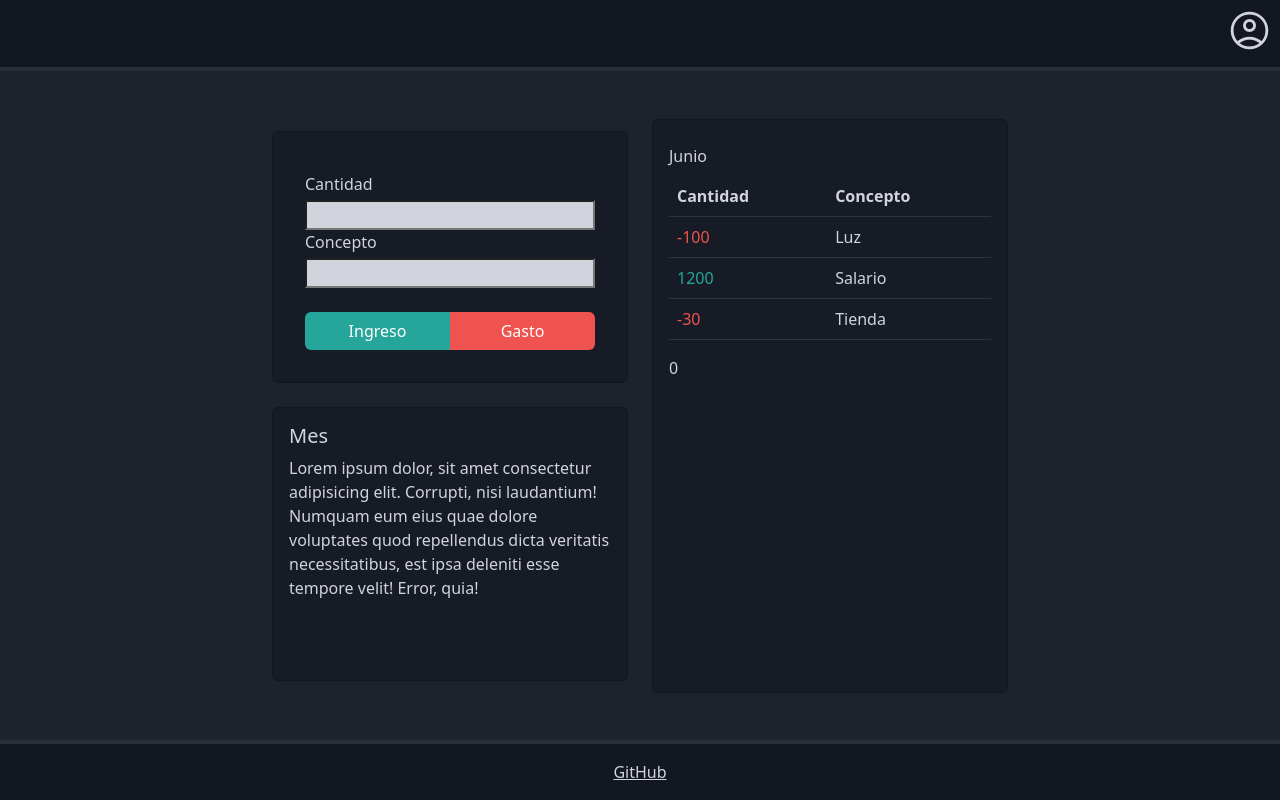
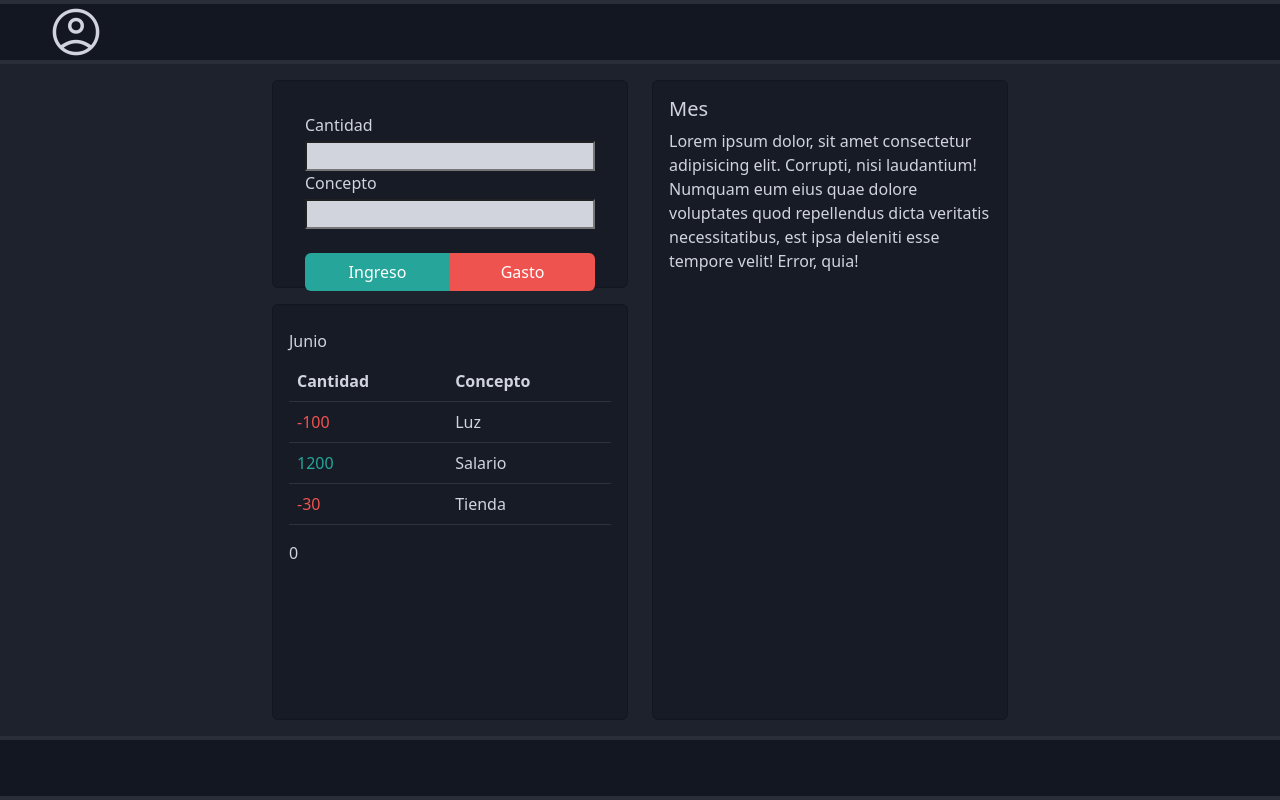
Before and after one commit to animaultrix/AngularFront, an Angular app: page / in a window 1280 px wide. Built offline with nearby package versions, Linux system fonts and the light colour scheme; no server answers.

Commit message:
retoques css

```diff
--- a/src/app/app.component.html
+++ b/src/app/app.component.html
@@ -1,7 +1,7 @@
 <head>
     <link rel="stylesheet" href="https://fonts.googleapis.com/css2?family=Material+Symbols+Outlined:opsz,wght,FILL,GRAD@48,400,0,0" />
 </head>
-<body class="fondo alto-100">
+<body class="fondo">
     <main>
         <app-header ></app-header>
         <app-sections></app-sections>
--- a/src/app/footer/footer.component.css
+++ b/src/app/footer/footer.component.css
@@ -1,10 +1,11 @@
 
 .fondo{
     background-color: #131722;
+    height: 7vh;
 }
 .franjaBlanca{
     background-color: #2A2E39;
-    height: 4px;
+    height: 0.5vh;
 }
 .textoBlanco{
     color: #D1D4DC;
--- a/src/app/footer/footer.component.html
+++ b/src/app/footer/footer.component.html
@@ -1,8 +1,9 @@
 <footer class="bg-light text-center text-lg-start bottom-0 end-0 w-100">
     <div class="franjaBlanca"></div>
 
-    <div class="text-center p-3 fondo">
+    <div class="text-center fondo">
 
-        <a class="textoBlanco" href="https://github.com/animaultrix">GitHub</a>
     </div>
+
+    <div class="franjaBlanca"></div>
 </footer>
--- a/src/app/header/header.component.css
+++ b/src/app/header/header.component.css
@@ -4,13 +4,14 @@
     'wght' 400,
     'GRAD' 0,
     'opsz' 48;
-    font-size: 45px;
+    font-size: 7vh;
     color: #D1D4DC;
 }
 .fondo{
     background-color: #131722;
+    height: 7vh;
 }
 .franjaBlanca{
     background-color: #2A2E39;
-    height: 4px;
+    height: 0.5vh;
 }
--- a/src/app/header/header.component.html
+++ b/src/app/header/header.component.html
@@ -1,6 +1,7 @@
 <!-- Navbar -->
 <nav class="bg-light bottom-25 end-75 w-100">
-    <div class="text-end p-2 fondo p-2">
+    <div class="franjaBlanca"></div>
+    <div class="text-start px-5 fondo">
         <span class="material-symbols-outlined">account_circle</span>
     </div>
     <div class="franjaBlanca"></div>
--- a/src/app/sections/grafica-mes/grafica-mes.component.css
+++ b/src/app/sections/grafica-mes/grafica-mes.component.css
@@ -1,5 +1,5 @@
 .alturaCard {
-    height: 274px;
+    height: 80vh;
 }
 
 .FondoOscuro {
@@ -13,4 +13,7 @@
         margin-right: 12px;
         margin-bottom: 24px;
     }
+    .alturaCard {
+        height: 40vh;
+    }
 }
--- a/src/app/sections/input/input.component.css
+++ b/src/app/sections/input/input.component.css
@@ -2,6 +2,7 @@
 .FondoOscuro {
     background-color: #161B25;
     color: #D1D4DC;
+    height: 26vh;
 }
 
 .gastos {
@@ -16,11 +17,16 @@
 .fondoInput {
     background-color: #D1D4DC !important;
 }
-
+@media (min-width: 761px) {
+    .autoMargins {
+        margin-bottom: 2vh;
+    }
+}
 @media (max-width: 760px) {
     .autoMargins {
         margin-top: 24px;
         margin-left: 12px;
         margin-right: 12px;
+        margin-bottom: 24px;
     }
 }
--- a/src/app/sections/input/input.component.html
+++ b/src/app/sections/input/input.component.html
@@ -1,14 +1,13 @@
 <div class="card FondoOscuro autoMargins">
     <div class="card-body">
-        <h5 class="card-title">{{nombre}}</h5>
         <form class="p-3">
             <label for="name" class="mb-1 ">Cantidad </label>
             <div>
-                <input type="text" name="name" id="name" class="col-12 fondoInput">
+                <input type="text" name="cantidad" id="cantidad" class="col-12 fondoInput">
             </div>
             <label for="name" class=" mb-1">Concepto</label>
             <div>
-                <input type="text" name="name" id="name" class="col-12 fondoInput">
+                <input type="text" name="concepto" id="concepto" class="col-12 fondoInput">
             </div>
             <br>
             <div class="">
--- a/src/app/sections/register/register.component.css
+++ b/src/app/sections/register/register.component.css
@@ -1,5 +1,5 @@
 .alturaRegistro {
-    height: 574px;
+    height: 52vh;
 }
 .FondoOscuro {
     background-color: #161B25;
--- a/src/app/sections/sections.component.html
+++ b/src/app/sections/sections.component.html
@@ -2,10 +2,10 @@
     <div class="row  justify-content-center align-items-center ">
         <div class="col-xxl-3 col-xl-4 col-lg-5 col-md-6 col-sm-9 col-12">
             <div class="row">
-                <app-input class="col-12 mb-4"></app-input>
-                <app-grafica-mes class="col-12"></app-grafica-mes>
+                <app-input class="col-12"></app-input>
+                <app-register class="col-12"></app-register>
             </div>
         </div>
-        <app-register class="col-xxl-6 col-xl-4 col-lg-5 col-md-6 col-sm-9 col-12"></app-register>
+        <app-grafica-mes class="col-xxl-8 col-xl-4 col-lg-5 col-md-6 col-sm-9 col-12" ></app-grafica-mes>
     </div>
 </div>
```
